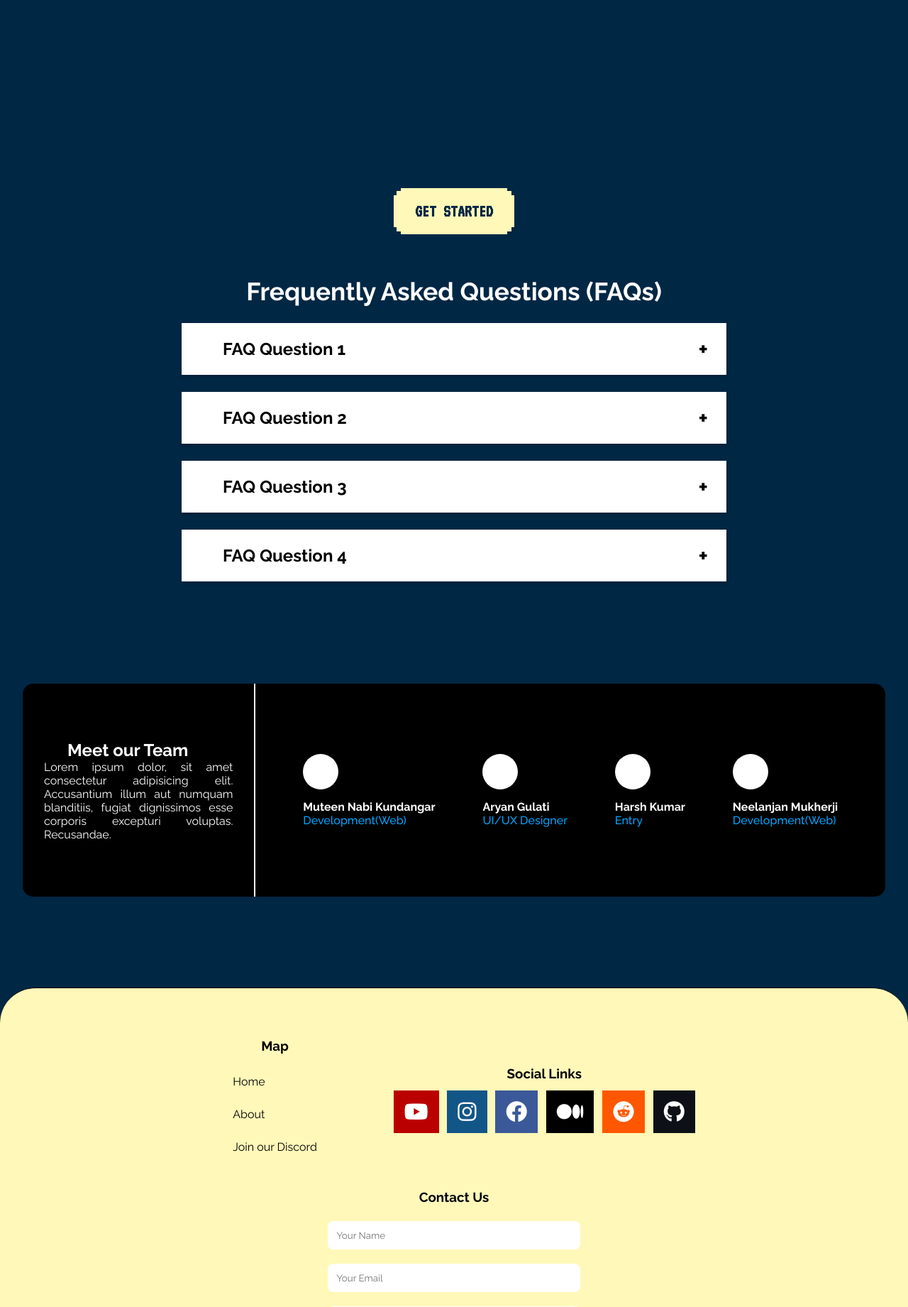
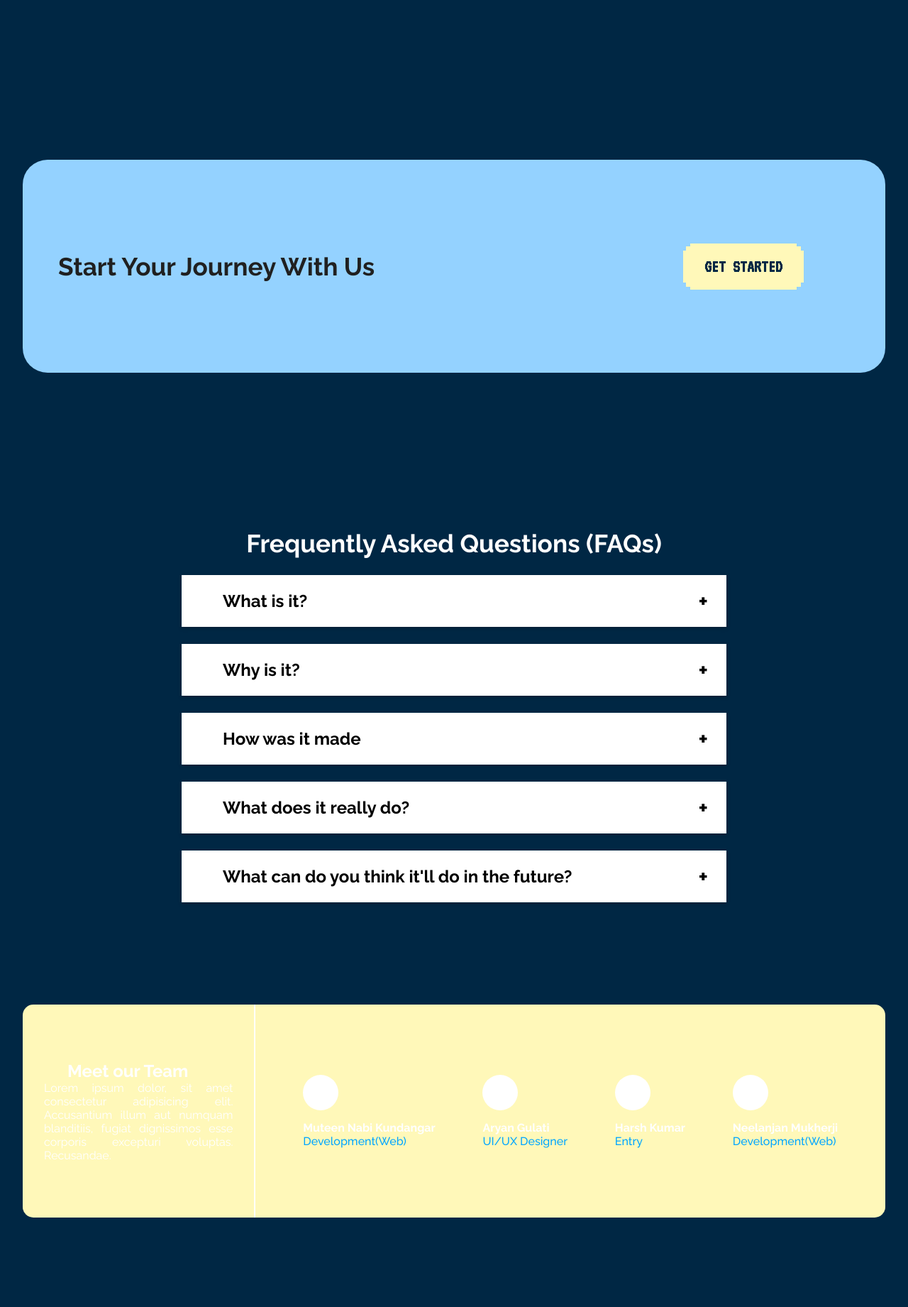
Before and after one commit to Maverick7274/Online-Compiler, a Node server app: page / in a window 1280 px wide. Shown: the part 583-2424 px from the top of the page at 71% size. Run offline with Node 20, Linux system fonts and the light colour scheme; some libraries are stand-ins or nearby versions.

Commit message:
Run Button Overhauled

```diff
--- a/public/css/style.css
+++ b/public/css/style.css
@@ -64,15 +64,6 @@ body
     color: #fff;
     background: #000;
     border: solid 1px #fff;
-}
-
-.container {
-    margin: 50px;
-    display: block;
-    width: 400px;
-    margin-left: auto;
-    margin-right: auto;
-    text-align: center;
 }
 
 .pixel, .pixel2 {
@@ -188,22 +179,34 @@ body
     z-index: 2;
 }
 
+.run-button-block
+{
+    color: #fff;
+    display: flex;
+    align-items: center;
+    justify-items: center;
+}
+.run-button-block h3
+{
+    padding-right: 13px;
+}
+
 .run-button
 {
     padding-top: 35px;
     border: none;
-    background: #FFF8B9;
-    color: #202020;
+    background: none;
+    color: #5cdb95;
     border-radius: 5px;
-    padding: 20px 30px;
     cursor: pointer;
     font-size: 1.5rem;
-    padding: 3px 25px;
+    padding: 3px 10px;
 }
 
 .run-button:hover
 {
-    background: #94D2FF;
+    background: #5cdb95;
+    color: #fff;
 }
 
 /*----------------------------------------------- Landing Page -----------------------------------------------*/
@@ -264,23 +267,34 @@ body
 
 /* ------------------------ Services ------------------------ */
 
-.services-logo-stack
+.services
 {
+    width: 95%;
+    margin: 20px auto;
+    background: #94D2FF;
+    height: 300px;
     display: flex;
+    align-items: center;
+    justify-content: space-between;
+    border-radius: 35px;
 }
 
-.logo-stack-top
+.services h1
 {
-    display: flex;
-
-    gap: 150px;
+    padding-left: 50px;
+    color: #202020;
+    font-size: 2.2rem;
+    text-align: center;
 }
 
-.services-logo
-{
-    width: 120px;
+.container {
+    /* margin: 50px; */
+    display: block;
+    width: 400px;
+    /* margin-left: auto;
+    margin-right: auto; */
+    text-align: center;
 }
-
 
 
 /* ------------------------ FAQ ------------------------ */
@@ -383,7 +397,7 @@ body
 .about
 {
     color: #ffffff;
-    background: #000000;
+    background: #FFF8B9;
     display: flex;
     gap: 30px;
     border-radius: 5px;
--- a/views/index.ejs
+++ b/views/index.ejs
@@ -27,7 +27,7 @@
                         </a>
                     </li>
                     <li>
-                        <a href="#">
+                        <a href="#services">
                             Services
                         </a>
                     </li>
@@ -37,7 +37,7 @@
                         </a>
                     </li>
                     <li>
-                        <a href="#">
+                        <a href="https://github.com/Semicolon-Stardust" target="_blank">
                             Our GitHub Org
                         </a>
                     </li>
@@ -77,15 +77,21 @@
     <img  class="hero-bottom" src="/static/images/hero-bottom.svg" alt="" srcset="">
 
 
-<div class="section-div"></div>
+<div id="services" class="section-div"></div>
 
 
 <section class="services">
-        <div class="container">
-            <div class="pixel2"> <a href="/compiler" target="_blank"> Get Started </a></div>
-        </div>
-    </section>
-    <section id="faq">
+    <h1>
+        Start Your Journey With Us
+    </h1>
+    <div class="container">
+        <div class="pixel2"> <a href="/compiler" target="_blank"> Get Started </a></div>
+    </div>
+</section>
+
+<div id="faq" class="section-div"></div>
+
+<section id="faq">
 
         <h1>
             Frequently Asked Questions (FAQs)
@@ -95,7 +101,7 @@
 
             <div class="faq-item">
                 <div class="faq-item-header">
-                    FAQ Question 1
+                    What is it?
                 </div>
                 <div class="faq-item-body">
                     <div class="faq-item-body-content">
@@ -106,7 +112,7 @@
 
             <div class="faq-item">
                 <div class="faq-item-header">
-                    FAQ Question 2
+                    Why is it?
                 </div>
                 <div class="faq-item-body">
                     <div class="faq-item-body-content">
@@ -117,7 +123,7 @@
 
             <div class="faq-item">
                 <div class="faq-item-header">
-                    FAQ Question 3
+                    How was it made
                 </div>
                 <div class="faq-item-body">
                     <div class="faq-item-body-content">
@@ -128,7 +134,18 @@
 
             <div class="faq-item">
                 <div class="faq-item-header">
-                    FAQ Question 4
+                    What does it really do?
+                </div>
+                <div class="faq-item-body">
+                    <div class="faq-item-body-content">
+                        Lorem ipsum dolor sit amet consectetur adipisicing elit. Cum ex accusamus nemo vel exercitationem. Praesentium omnis blanditiis error culpa quos?
+                    </div>
+                </div>
+            </div>
+
+            <div class="faq-item">
+                <div class="faq-item-header">
+                    What can do you think it'll do in the future?
                 </div>
                 <div class="faq-item-body">
                     <div class="faq-item-body-content">
```
Also changed, not shown: views/compiler.ejs (+5 -5 lines), 1 other file.
